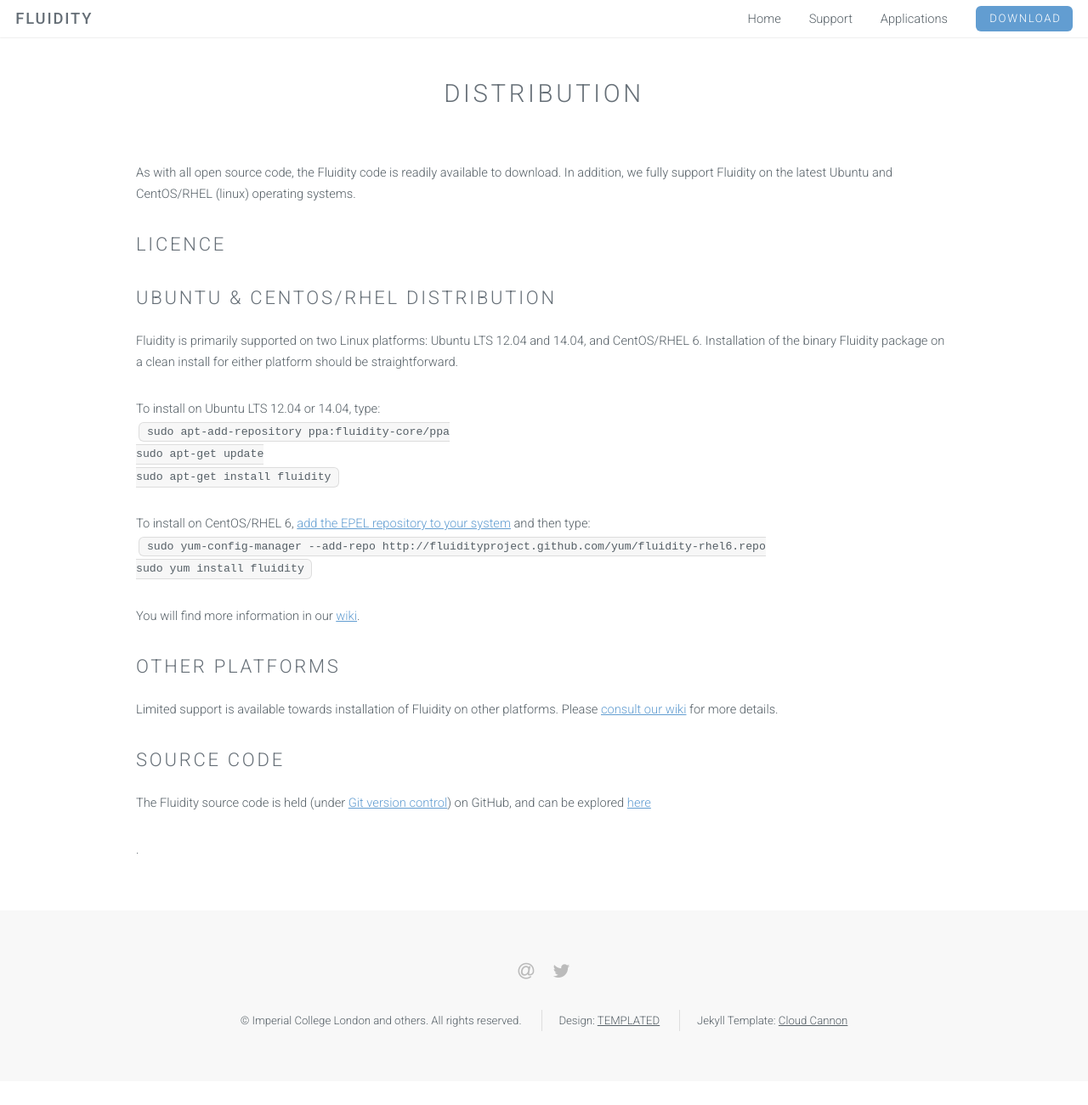
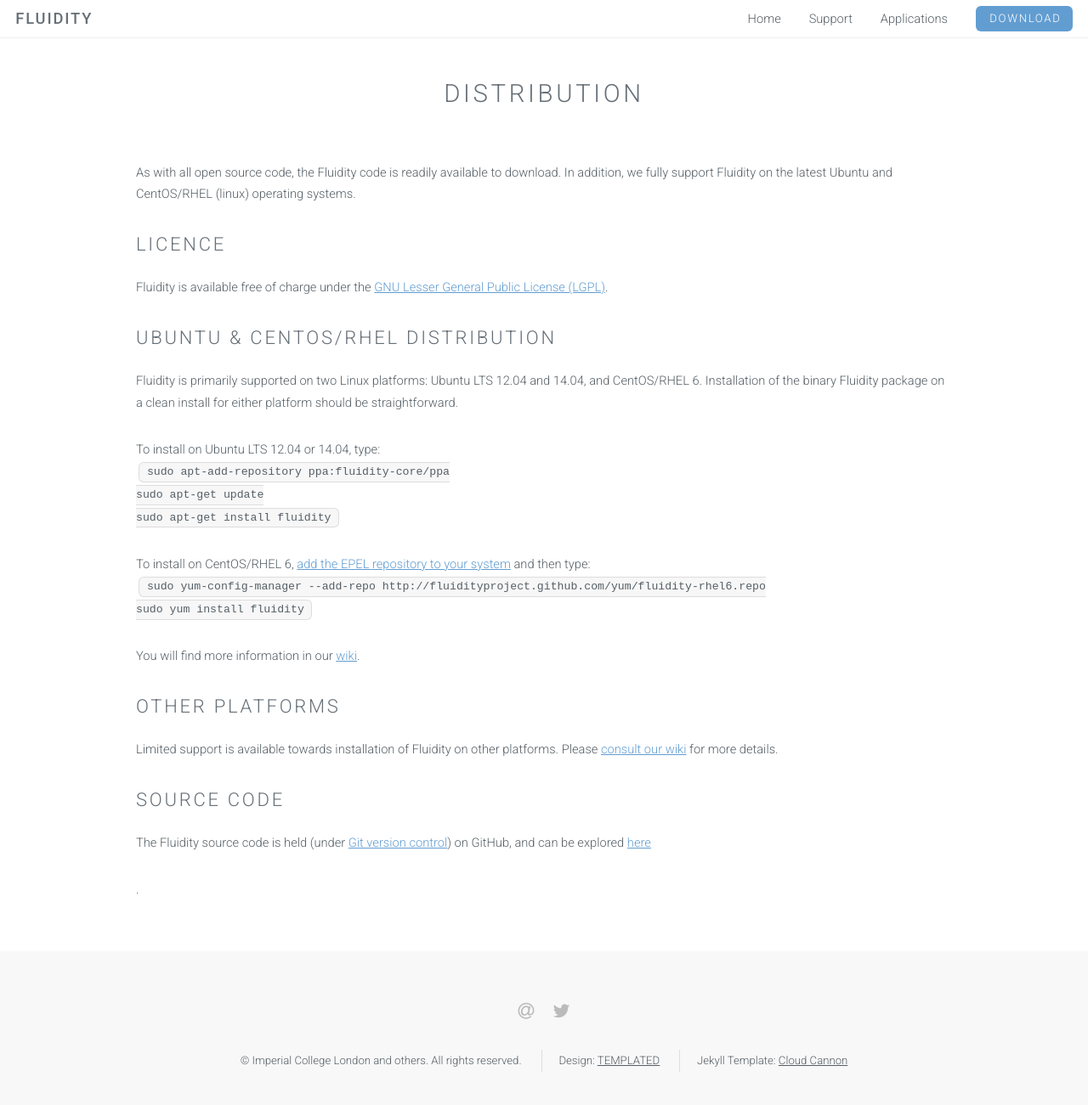
Before and after one commit to FluidityProject/fluidityproject.github.com, a Jekyll site: the page built from distribution.html, in a window 1280 px wide and 1321 px high. Shown: the top 1301 px of the window at 85% size. Built offline with Jekyll 4.4.1, drawn with Linux system fonts in a browser that asks for light colours.

Commit message:
Licence details.

```diff
--- a/distribution.html
+++ b/distribution.html
@@ -16,7 +16,7 @@ layout: default
     <!-- Licence -->
     <div class="container">
         <h2>Licence</h2>
-        <p></p>
+        <p>Fluidity is available free of charge under the <a href="http://www.gnu.org/licenses/lgpl-3.0.en.html">GNU Lesser General Public License (LGPL)</a>.</p>
     </div>
 
     <!-- Ubuntu & CentOS/RHEL Distribution -->
--- a/index.html
+++ b/index.html
@@ -53,8 +53,8 @@ layout: landing-page
 	<div class="container">
 
         <section>
-           <h2>Distribution</h2>
-           <p>Fluidity is available free of charge under the GNU Lesser General Public License (LGPL). The source code and manual are available (and maintained) via a <a href="https://github.com/FluidityProject/fluidity">GitHub repository</a>. We also maintain installation packages for Ubuntu and RHEL/CentOS.</p>
+           <h2>Obtaining Fluidity</h2>
+           <p>Fluidity is available free of charge under the <a href="http://www.gnu.org/licenses/lgpl-3.0.en.html">GNU Lesser General Public License (LGPL)</a>. The source code and manual are available (and maintained) via a <a href="https://github.com/FluidityProject/fluidity">GitHub repository</a>. We also maintain installation packages for Ubuntu and RHEL/CentOS.</p>
            <p><a href="http://fluidityproject.github.io/Distribution/index.html">Read more about the Fluidity distribution.</a></p>
         </section>
 
```
